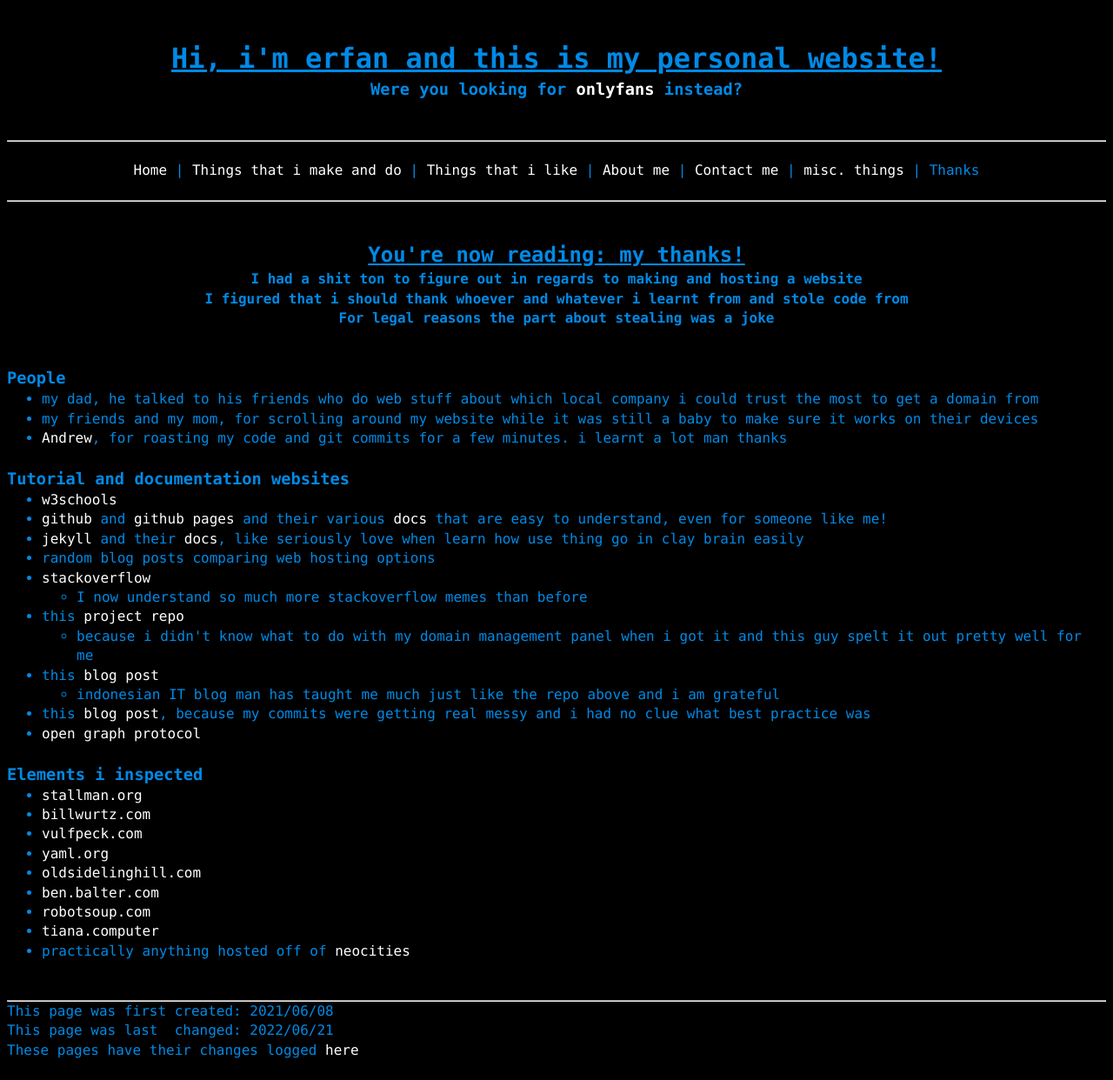
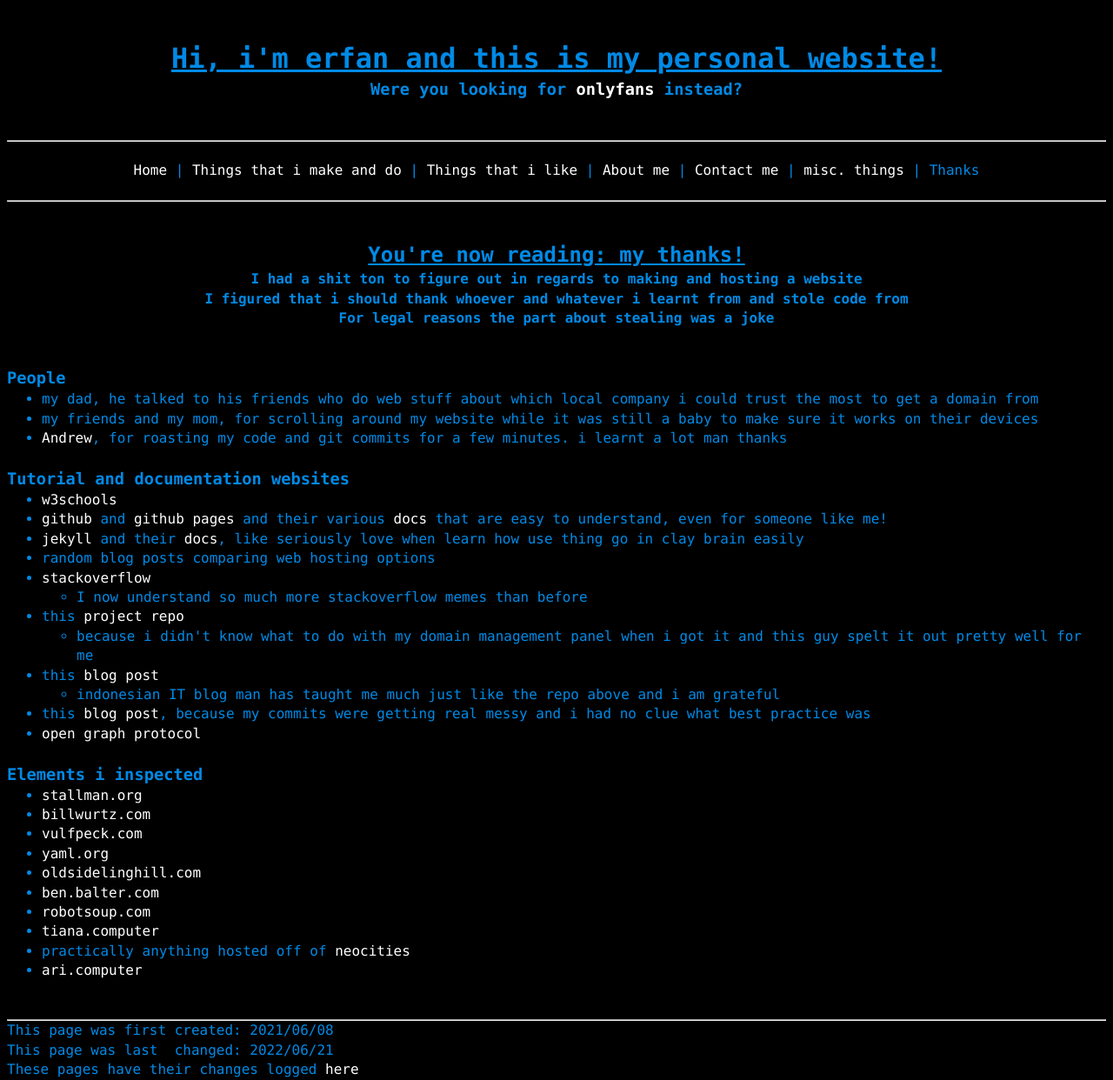
Before and after one commit to a-erfan-aa/a-erfan-aa.github.io, a Jekyll site: the page built from thanks.html, in a window 1280 px wide. Shown: the whole page at 87% size. Built offline with Jekyll 4.4.1, drawn with Linux system fonts in a browser that asks for light colours; before the commit the page ends 1219 px from its top, so only the background shows below that.

Commit message:
Add ari.computer to _includes/inspirationalWebsites.html

```diff
--- a/_includes/inspirationalWebsites.html
+++ b/_includes/inspirationalWebsites.html
@@ -8,4 +8,5 @@
             <li><a href="https://www.robotsoup.com/">robotsoup.com</a></li>
             <li><a href="https://tiana.computer/">tiana.computer</a></li>
             <li>practically anything hosted off of <a href="https://neocities.org/">neocities</a></li>
+            <li><a href="https://ari.computer/">ari.computer</a></li>
         </ul>
```
